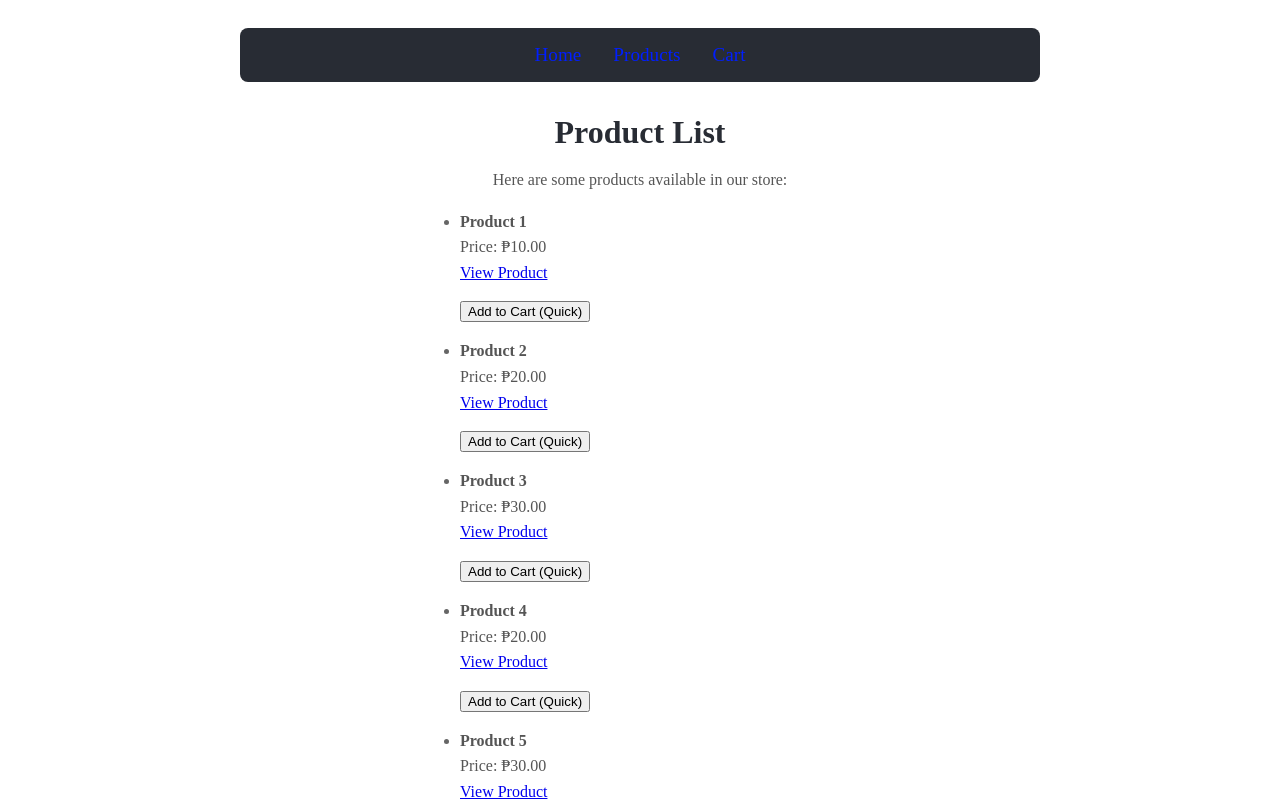
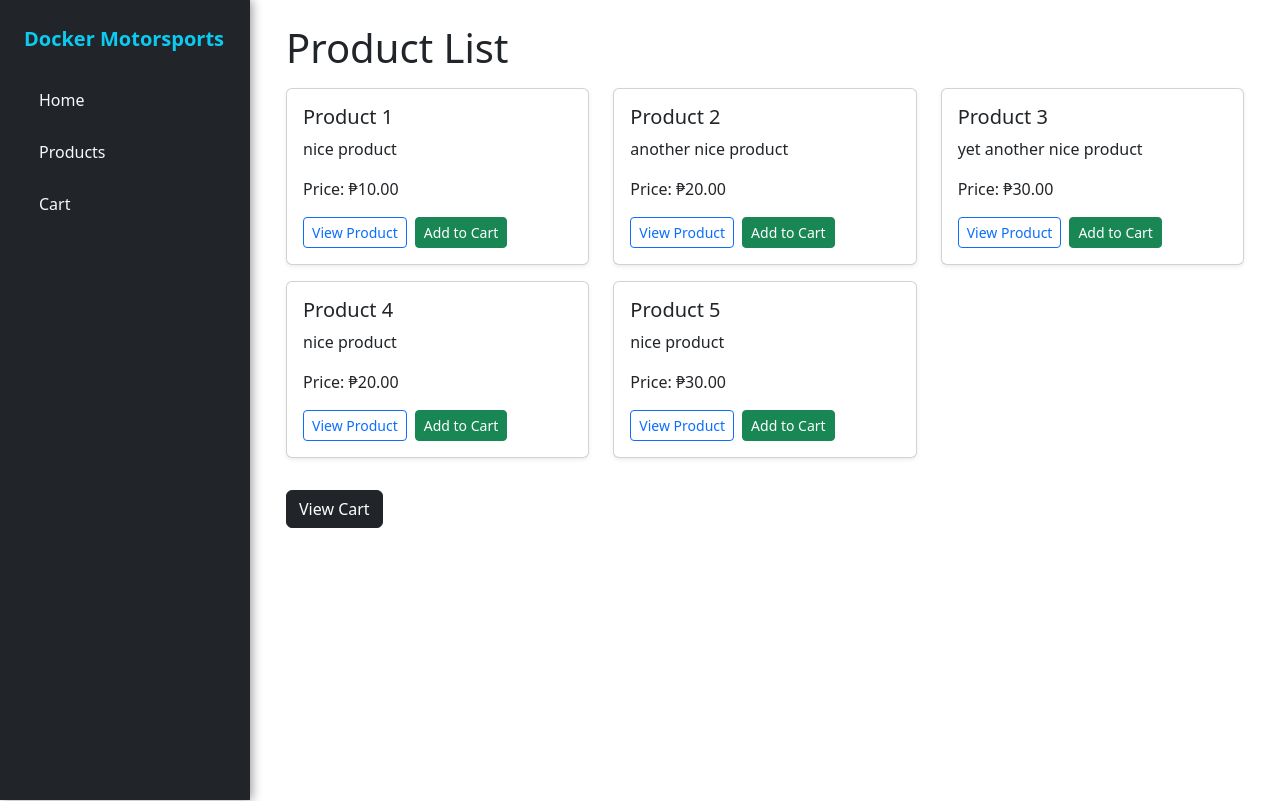
Before and after one commit to CSselrahC/appdev-midterm-ecommerce, a React (Create React App) app: page /products in a window 1280 px wide. Shown: the top 801 px of the page. Built offline with nearby package versions, Linux system fonts and the light colour scheme.

Commit message:
edited the ui

```diff
--- a/src/App.css
+++ b/src/App.css
@@ -1,51 +1,61 @@
 .App {
   text-align: center;
-  max-width: 800px;
-  margin: 0 auto;
-  padding: 20px;
-}
-
-.navbar {
-  background-color: #282c34;
-  padding: 1rem;
-  margin-bottom: 2rem;
-  border-radius: 8px;
-}
-
-.nav-link {
-  color: #001eff;
-  text-decoration: none;
-  margin: 0 1rem;
-  font-size: 1.2rem;
-  transition: color 0.3s;
-}
-
-.nav-link:hover {
-  color: #61dafb;
 }
 
 .main-content {
   min-height: 400px;
+  transition: margin-left 0.3s;
 }
 
-h1 {
-  color: #282c34;
-  margin-bottom: 1rem;
+/* Sidebar styles */
+.sidebar {
+  width: 250px;
+  min-height: 100vh;
+  position: fixed;
+  top: 0;
+  left: 0;
+  background-color: #212529;
+  box-shadow: 2px 0 10px rgba(0, 0, 0, 0.4);
+  z-index: 1020;
 }
 
-p {
-  color: #555;
-  line-height: 1.6;
-  margin-bottom: 1rem;
+/* Sidebar content margin for desktop */
+@media (min-width: 768px) {
+  .main-content {
+    margin-left: 250px;
+  }
 }
 
-ul {
-  text-align: left;
-  max-width: 400px;
-  margin: 0 auto;
+/* Sidebar links */
+.sidebar-link {
+  color: #f8f9fa !important;
+  text-decoration: none;
+  padding: 10px 15px;
+  border-radius: 4px;
+  display: block;
+  transition: background-color 0.2s, color 0.2s;
 }
 
-li {
-  margin-bottom: 0.5rem;
-  color: #666;
+/* Hover effect — lightens buttons */
+.sidebar-link:hover {
+  background-color: #343a40;
+  color: #ffffff !important;
 }
+
+/* Footer */
+footer {
+  position: relative;
+  bottom: 0;
+  width: 100%;
+}
+
+/* Mobile Toggle Button */
+.btn-dark {
+  background-color: #212529;
+  border-color: #212529;
+  transition: background-color 0.2s;
+}
+
+.btn-dark:hover {
+  background-color: #343a40;
+}
--- a/src/App.js
+++ b/src/App.js
@@ -1,5 +1,6 @@
 import React, { useEffect, useState } from 'react';
 import { BrowserRouter as Router, Routes, Route } from 'react-router-dom';
+import 'bootstrap/dist/css/bootstrap.min.css';
 import './App.css';
 import Home from './components/HomePage';
 import NavBar from './components/NavBar';
@@ -8,36 +9,30 @@ import Cart from './components/Cart';
 import ProductDetails from './components/ProductDetails';
 
 function App() {
-  useEffect(() => { document.title = "Docker Motorsports"; }, []);
-
   const [cart, setCart] = useState([]);
 
+  useEffect(() => {
+    document.title = "Docker Motorsports";
+  }, []);
+
   const addToCart = (productToAdd) => {
-    // Check if the product is already in the cart
     const existingProduct = cart.find(item => item.id === productToAdd.id);
-
     if (existingProduct) {
-      // If it exists, update the quantity
-      setCart(
-        cart.map(item =>
-          item.id === productToAdd.id
-            ? { ...item, quantity: item.quantity + 1 }
-            : item
-        )
-      );
+      setCart(cart.map(item =>
+        item.id === productToAdd.id
+          ? { ...item, quantity: item.quantity + 1 }
+          : item
+      ));
     } else {
-      // If it's a new product, add it to the cart with a quantity of 1
       setCart([...cart, { ...productToAdd, quantity: 1 }]);
     }
-    console.log(`Added ${productToAdd.name} to cart. Current cart size: ${cart.length + 1}`);
   };
 
   return (
     <Router>
-      <div className="App">
+      <div className="d-flex flex-column min-vh-100">
         <NavBar />
-
-        <main className="main-content">
+        <main className="main-content flex-fill p-4">
           <Routes>
             <Route path="/" element={<Home />} />
             <Route path="/products" element={<ProductList addToCart={addToCart} />} />
@@ -46,30 +41,8 @@ function App() {
           </Routes>
         </main>
       </div>
-      <Footer />
     </Router>
   );
-
-  function Footer() {
-    return (
-      <footer
-        className="footer text-light py-4 mt-5 shadow-lg"
-        style={{
-          backgroundColor: '#1d1d1dff',
-          boxShadow: '0 2px 10px rgba(0, 0, 0, 0.6)',
-        }}
-      >
-        <div className="container text-center">
-          <p className="mb-0 fw-semibold" style={{ color: '#bbb', letterSpacing: '0.5px' }}>
-            © 2025 <span style={{ color: '#61dafb' }}>Docker Motorsports</span> | Created with React & Bootstrap
-          </p>
-          <p className="mb-0 fw-semibold" style={{ color: '#bbb', letterSpacing: '0.5px' }} >
-            Contact: CSselrahC | cntaxc
-          </p>
-        </div>
-      </footer>
-    );
-  }
 }
 
 export default App;
--- a/src/components/Cart.js
+++ b/src/components/Cart.js
@@ -4,20 +4,20 @@ function Cart({ cart = [] }) {
   const total = cart.reduce((sum, item) => sum + item.price * item.quantity, 0);
 
   return (
-    <div style={{ border: '1px solid black', padding: '10px', margin: '10px', width: '300px' }}>
+    <div className="container mt-4">
       <h2>Shopping Cart</h2>
       {cart.length === 0 ? (
         <p>Your cart is empty.</p>
       ) : (
-        <ul>
+        <ul className="list-group">
           {cart.map((item) => (
-            <li key={item.id}>
+            <li key={item.id} className="list-group-item d-flex justify-content-between align-items-center">
               {item.name} - ₱{item.price.toFixed(2)} (Qty: {item.quantity})
             </li>
           ))}
         </ul>
       )}
-      <h3>Total: ₱{total.toFixed(2)}</h3>
+      <h3 className="mt-3">Total: ₱{total.toFixed(2)}</h3>
     </div>
   );
 }
--- a/src/components/HomePage.js
+++ b/src/components/HomePage.js
@@ -2,25 +2,20 @@ import React from 'react';
 import { Link } from 'react-router-dom';
 
 function HomePage() {
-    return (
-        <div>
-            <div>
-                <h1>🚗Docker Motorsports</h1>
-                <p>Your one stop shop for tires, suspensions, diecast cars, and everything motorsports!</p>
-                <p>Browse our latest products now!</p>
-                <Link to="/products" className="nav-link">View Products</Link>
-            </div>
+  return (
+    <div className="text-center">
+      <h1 className="fw-bold mt-4">🚗 Docker Motorsports</h1>
+      <p>Your one-stop shop for tires, suspensions, diecast cars, and everything motorsports!</p>
+      <p>Browse our latest products now!</p>
+      <Link to="/products" className="btn btn-primary mt-2">View Products</Link>
 
-            <br></br>
-            <div>
-                Ads 1
-                <br></br>
-                Ads 2
-                <br></br>
-                Ads 3
-            </div>
-        </div>
-    );
+      <div className="mt-5">
+        <div className="bg-light border rounded p-3 mb-2">Ads 1</div>
+        <div className="bg-light border rounded p-3 mb-2">Ads 2</div>
+        <div className="bg-light border rounded p-3">Ads 3</div>
+      </div>
+    </div>
+  );
 }
 
 export default HomePage;
--- a/src/components/NavBar.js
+++ b/src/components/NavBar.js
@@ -1,16 +1,75 @@
-import React from 'react';
+import React, { useState } from 'react';
+import { Offcanvas, Nav, Button } from 'react-bootstrap';
 import { Link } from 'react-router-dom';
+import '../App.css'; // Ensure CSS hover effect is loaded
 
 function NavBar() {
-    return (
-        <header className="navbar">
-            <nav>
-                <Link to="/" className="nav-link">Home</Link>
-                <Link to="/products" className="nav-link">Products</Link>
-                <Link to="/cart" className="nav-link">Cart</Link>
-            </nav>
-        </header>
-    );
+  const [show, setShow] = useState(false);
+
+  const handleClose = () => setShow(false);
+  const handleShow = () => setShow(true);
+
+  return (
+    <>
+      {/* Sidebar for desktop (fixed, always visible) */}
+      <div className="sidebar d-none d-md-block bg-dark text-white">
+        <div className="p-4">
+          <div className="fs-5 fw-bold text-info mb-4">
+            Docker Motorsports
+          </div>
+          <Nav className="flex-column">
+            <Nav.Link as={Link} to="/" className="sidebar-link mb-2">
+              Home
+            </Nav.Link>
+            <Nav.Link as={Link} to="/products" className="sidebar-link mb-2">
+              Products
+            </Nav.Link>
+            <Nav.Link as={Link} to="/cart" className="sidebar-link mb-2">
+              Cart
+            </Nav.Link>
+          </Nav>
+        </div>
+      </div>
+
+      {/* Toggle button for mobile */}
+      <Button
+        variant="dark"
+        className="d-md-none position-fixed top-0 start-0 m-3"
+        onClick={handleShow}
+        style={{ zIndex: 1045 }}
+        aria-label="Open menu"
+      >
+        ☰
+      </Button>
+
+      {/* Offcanvas version for mobile */}
+      <Offcanvas
+        show={show}
+        onHide={handleClose}
+        placement="start"
+        className="bg-dark text-white d-md-none"
+      >
+        <Offcanvas.Header closeButton closeVariant="white">
+          <Offcanvas.Title className="text-info fw-bold">
+            Docker Motorsports
+          </Offcanvas.Title>
+        </Offcanvas.Header>
+        <Offcanvas.Body>
+          <Nav className="flex-column">
+            <Nav.Link as={Link} to="/" onClick={handleClose} className="sidebar-link mb-2">
+              Home
+            </Nav.Link>
+            <Nav.Link as={Link} to="/products" onClick={handleClose} className="sidebar-link mb-2">
+              Products
+            </Nav.Link>
+            <Nav.Link as={Link} to="/cart" onClick={handleClose} className="sidebar-link mb-2">
+              Cart
+            </Nav.Link>
+          </Nav>
+        </Offcanvas.Body>
+      </Offcanvas>
+    </>
+  );
 }
 
 export default NavBar;
--- a/src/components/ProductDetails.js
+++ b/src/components/ProductDetails.js
@@ -11,13 +11,10 @@ const productsData = [
 
 function ProductDetails({ addToCart }) {
   const { id } = useParams();
-
   const productId = parseInt(id);
   const product = productsData.find(p => p.id === productId);
 
-    if (!product) {
-        return <div>Product not found for ID: {id}</div>;
-    }
+  if (!product) return <div>Product not found for ID: {id}</div>;
 
   const handleAddToCart = () => {
     addToCart(product);
@@ -25,19 +22,16 @@ function ProductDetails({ addToCart }) {
   };
 
   return (
-        <div className="card">
-            <Link to="/products" className="nav-link">Back to Product List</Link>
-            <br></br>
-            <div className="card-body">
-                <h3 className="card-title">{product.name}</h3>
-                <p className="card-description">
-                    {product.description}<br></br>
-                    Price: ₱{product.price.toFixed(2)}
-                </p>
-                <button onClick={handleAddToCart}>Add to Cart</button>
+    <div className="container mt-4">
+      <Link to="/products" className="btn btn-secondary mb-3">Back to Product List</Link>
+      <div className="card p-3 shadow-sm">
+        <h3>{product.name}</h3>
+        <p>{product.description}</p>
+        <p>Price: ₱{product.price.toFixed(2)}</p>
+        <button onClick={handleAddToCart} className="btn btn-success">Add to Cart</button>
       </div>
     </div>
   );
-};
+}
 
 export default ProductDetails;
--- a/src/components/ProductList.js
+++ b/src/components/ProductList.js
@@ -11,32 +11,32 @@ function ProductList({ addToCart }) {
   ];
 
   const handleAddToCart = (product) => {
-        if (addToCart) {
-            addToCart(product);
-        }
+    if (addToCart) addToCart(product);
   };
 
   return (
-        <div>
-            <h1>Product List</h1>
-            <p>Here are some products available in our store:</p>
-            <ul>
+    <div className="container">
+      <h1 className="mb-3">Product List</h1>
+      <div className="row">
         {products.map(product => (
-                    <li key={product.id}>
-                        <p>
-                            <strong>{product.name}</strong>
-                            <br />
-                            Price: ₱{product.price.toFixed(2)}
-                            <br />
-                            <Link to={`/product/${product.id}`} className="view-product-link">View Product</Link>
-                        </p>
-                        <button onClick={() => handleAddToCart(product)}>Add to Cart (Quick)</button>
-                    </li>
+          <div key={product.id} className="col-md-4 mb-3">
+            <div className="card shadow-sm">
+              <div className="card-body">
+                <h5>{product.name}</h5>
+                <p>{product.description}</p>
+                <p>Price: ₱{product.price.toFixed(2)}</p>
+                <Link to={`/product/${product.id}`} className="btn btn-outline-primary btn-sm me-2">
+                  View Product
+                </Link>
+                <button onClick={() => handleAddToCart(product)} className="btn btn-success btn-sm">
+                  Add to Cart
+                </button>
+              </div>
+            </div>
+          </div>
         ))}
-            </ul>
-
-            <br></br>
-            <Link to="/cart" className="nav-link">View Cart</Link>
+      </div>
+      <Link to="/cart" className="btn btn-dark mt-3">View Cart</Link>
     </div>
   );
 }
--- a/src/index.js
+++ b/src/index.js
@@ -1,6 +1,7 @@
 import React from 'react';
 import ReactDOM from 'react-dom/client';
 import App from './App';
+import 'bootstrap/dist/css/bootstrap.min.css';
 
 const root = ReactDOM.createRoot(document.getElementById('root'));
 root.render(
```
Lines whose indentation alone changed are shown as unchanged.
